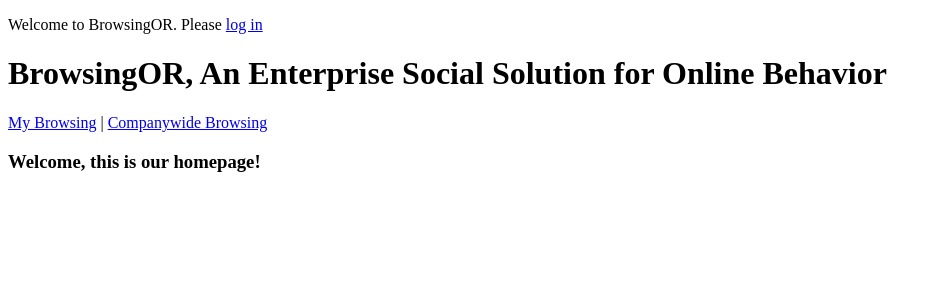
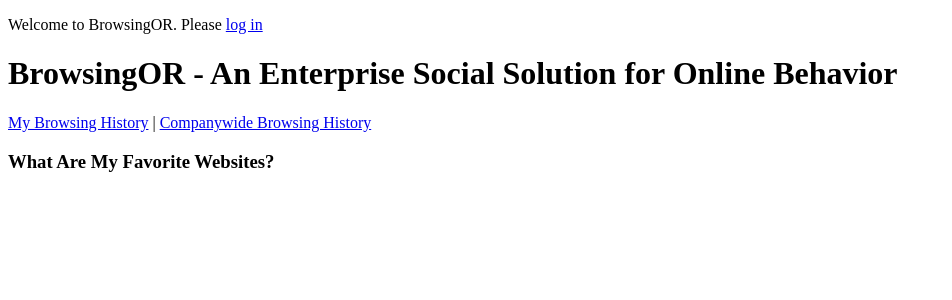
Before and after one commit to gzpgg3x/BrowsingOR, a Django app: page / in a window 1280 px wide. Shown: the top 300 px of the page, without its empty margins (0-952 px from the left). Run offline with Django 3.2, Linux system fonts and the light colour scheme; parts of the project's set-up code (start-up, migrations or seed data) failed here and were passed over.

Commit message:
SlightChanges

```diff
--- a/jumpingintodjango/jumpingintodjango/templates/base.html
+++ b/jumpingintodjango/jumpingintodjango/templates/base.html
@@ -10,10 +10,10 @@
 		{% else %}
 	        <p>Welcome to BrowsingOR. Please <a href="{% url "login" %}">log in</a></p>
 	    {% endif %}
-	        <h1>BrowsingOR, An Enterprise Social Solution for Online Behavior</h1>
+	        <h1>BrowsingOR - An Enterprise Social Solution for Online Behavior</h1>
 	</div>
 	<div id ="navigation">
-	    <p><a href="{% url "homepage" %}">My Browsing</a> | <a href="{% url "questions" %}">Companywide Browsing</a></p>
+	    <p><a href="{% url "homepage" %}">My Browsing History</a> | <a href="{% url "questions" %}">Companywide Browsing History</a></p>
 	</div>
     <div id="content">
         {% block content %}{% endblock %}
--- a/jumpingintodjango/jumpingintodjango/templates/homepage.html
+++ b/jumpingintodjango/jumpingintodjango/templates/homepage.html
@@ -1,5 +1,5 @@
 {% extends "base.html" %}
 {% block title %} Welcome !{% endblock %}
 {% block content %}
-	<h3>Welcome, this is our homepage!</h3>
+	<p><h3>What Are My Favorite Websites?</h3></p>
 {% endblock %}
--- a/jumpingintodjango/jumpingintodjango/templates/index.html
+++ b/jumpingintodjango/jumpingintodjango/templates/index.html
@@ -1,7 +1,7 @@
 {% extends "base.html" %}
 {% block title %} Questions {% endblock %}
 {% block content %}
-    <p><a href="{% url "question_create" %}">Create a question</a></p>
+    <p><h3>What Are the Companywide Popular Websits?</h3></p>
 
 	{% for question in questions %}
 		<a href="{% url "question_detail" question.id %}">{{question.subject}} ?</a><br/>
```
